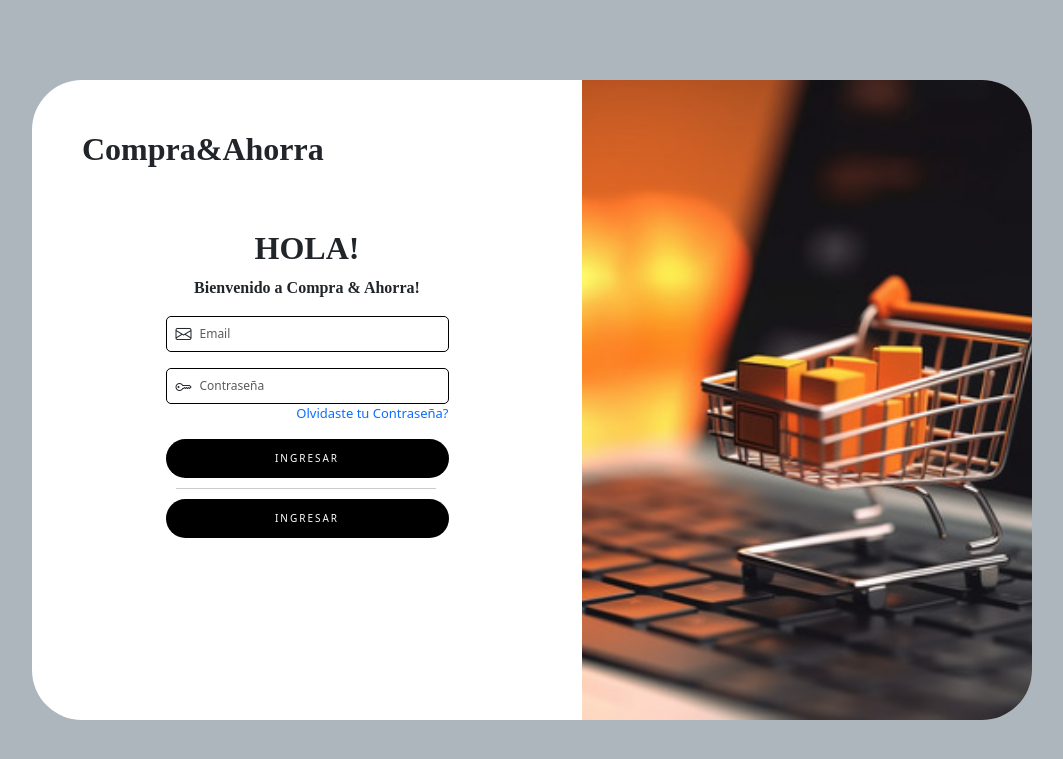
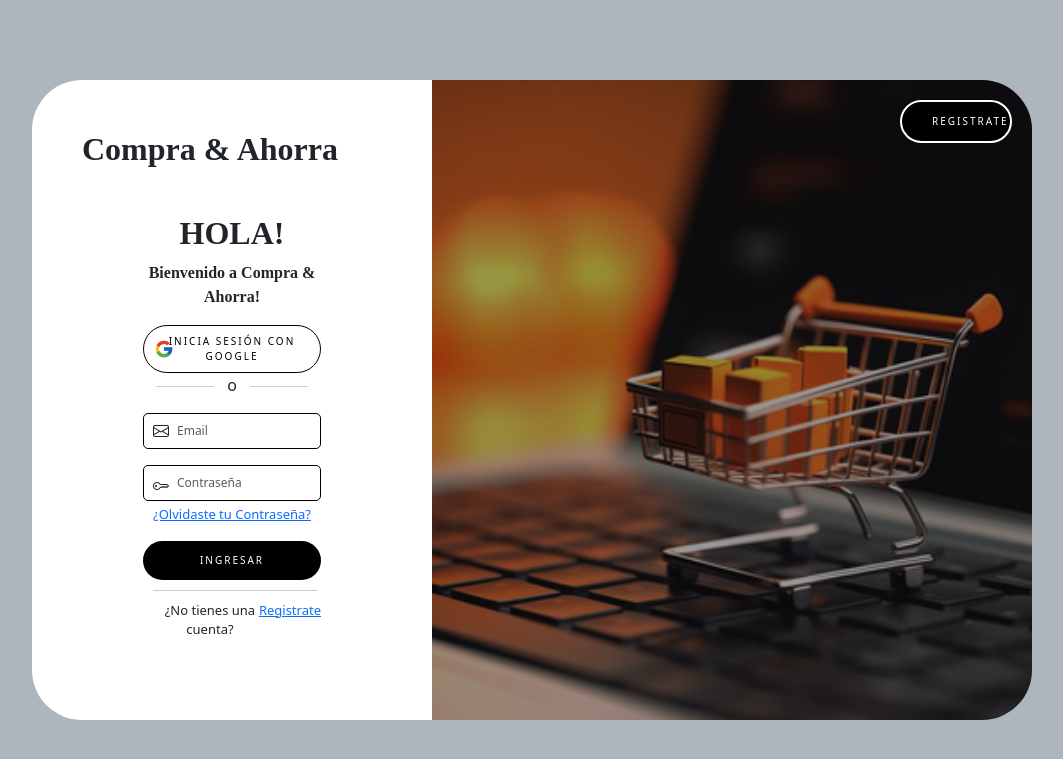
Before and after one commit to JeancarlosFR/Project-Compra-Ahorra, a Django app: page / in a window 1280 px wide. Shown: the top 759 px of the page, without its empty margins (108-1171 px from the left). Run offline with Django 5.2, Linux system fonts and the light colour scheme; some web fonts are replaced.

Commit message:
Ajustes en pagina de login

```diff
--- a/compraYahorraAPP/static/css/home.css
+++ b/compraYahorraAPP/static/css/home.css
@@ -20,8 +20,31 @@
 }
 
 /* Sección derecha */
+.background-image {
+    width: 100%;
+    height: 100%;
+    object-fit: cover;
+}
+
+.overlay-content {
+    position: absolute;
+    top: 0;
+    left: 0;
+    width: 100%;
+    height: 100%;
+    display: flex;
+    flex-direction: column;
+    padding: 20px;
+    align-items: end;
+    color: white;
+    background: rgba(0, 0, 0, 0.4); /* Un fondo semi-transparente opcional */
+    border-top-right-radius: 50px;                  /* Ancho del contenedor (puedes ajustarlo) */
+    border-bottom-right-radius: 50px;
+}
+
 .right-section {
-    flex: 1;                        /* Ocupa el 50% del espacio disponible */
+    flex: 2;
+    position: relative;                       /* Ocupa el 50% del espacio disponible */
     background-color: #ddd;         /* Color de fondo */
     height: 80%;
     border-top-right-radius: 50px;                  /* Ancho del contenedor (puedes ajustarlo) */
@@ -85,10 +108,10 @@ body{
     color: black;  /* Cambiar color en hover */
 }
 
-.btn-custom-register {
-    background-color: black;  /* Color de fondo personalizado */
-    border: none;               /* Sin bordes */
-    color: white;               /* Color del texto */
+.btn-custom-google {
+    background-color: white;  /* Color de fondo personalizado */
+    border: solid 1px black;               /* Sin bordes */
+    color: black;               /* Color del texto */
     padding: 12px 30px;         /* Espaciado interno */
     font-size: 10px;            /* Tamaño de la fuente */
     border-radius: 40px;        /* Bordes redondeados */
@@ -99,7 +122,27 @@ body{
 }
 
 /* Efecto hover */
-.btn-custom-register:hover {
+.btn-custom-google:hover {
+    background-color: gray;
+    color: black;  /* Cambiar color en hover */
+}
+
+
+.btn-custom-right {
+    background-color: black;  /* Color de fondo personalizado */
+    border: solid 2px white;
+    color: white;               /* Color del texto */
+    padding: 12px 30px;         /* Espaciado interno */
+    font-size: 10px;            /* Tamaño de la fuente */
+    border-radius: 40px;        /* Bordes redondeados */
+    text-transform: uppercase;  /* Convertir el texto a mayúsculas */
+    letter-spacing: 2px;        /* Espaciado entre letras */
+    transition: background-color 0.3s ease; /* Transición suave */
+    width: 20%;
+}
+
+/* Efecto hover */
+.btn-custom-right:hover {
     background-color: gray;
     color: black;  /* Cambiar color en hover */
 }
@@ -112,6 +155,28 @@ body{
     border-radius: 5px;
     color: black;
 } */
+
+.btn-icon{
+    position: relative;
+    width: 100%;
+}
+
+.btn-icon svg{
+    position: absolute;
+    top: 50%;
+    padding-right: 58px;
+    height: 20px;
+    transform: translateY(-50%);
+    pointer-events: none;
+}
+
+.btn-icon button{
+    padding-left: 30px;
+    width: 100%;
+    padding: 8px;
+    border: 1px solid black;
+    border-radius: 40px;
+}
 
 .input-icon {
   position: relative;
--- a/compraYahorraAPP/templates/home.html
+++ b/compraYahorraAPP/templates/home.html
@@ -16,11 +16,25 @@
 <body>
     <div class="container">
         <div class="left-section">
-            <h2 class="titulo">Compra&Ahorra</h2>
+            <h2 class="titulo">Compra & Ahorra</h2>
             <div class="card" >
                 <div class="card-body">
                   <h2 class="titulo">HOLA!</h2>
                   <p class="texto">Bienvenido a Compra & Ahorra!</p>
+                    <div class="btn-icon">
+                        <svg xmlns="http://www.w3.org/2000/svg" x="0px" y="0px" width="100" height="100" viewBox="0 0 48 48">
+                            <path fill="#fbc02d" d="M43.611,20.083H42V20H24v8h11.303c-1.649,4.657-6.08,8-11.303,8c-6.627,0-12-5.373-12-12	s5.373-12,12-12c3.059,0,5.842,1.154,7.961,3.039l5.657-5.657C34.046,6.053,29.268,4,24,4C12.955,4,4,12.955,4,24s8.955,20,20,20	s20-8.955,20-20C44,22.659,43.862,21.35,43.611,20.083z"></path><path fill="#e53935" d="M6.306,14.691l6.571,4.819C14.655,15.108,18.961,12,24,12c3.059,0,5.842,1.154,7.961,3.039	l5.657-5.657C34.046,6.053,29.268,4,24,4C16.318,4,9.656,8.337,6.306,14.691z"></path><path fill="#4caf50" d="M24,44c5.166,0,9.86-1.977,13.409-5.192l-6.19-5.238C29.211,35.091,26.715,36,24,36	c-5.202,0-9.619-3.317-11.283-7.946l-6.522,5.025C9.505,39.556,16.227,44,24,44z"></path><path fill="#1565c0" d="M43.611,20.083L43.595,20L42,20H24v8h11.303c-0.792,2.237-2.231,4.166-4.087,5.571	c0.001-0.001,0.002-0.001,0.003-0.002l6.19,5.238C36.971,39.205,44,34,44,24C44,22.659,43.862,21.35,43.611,20.083z"></path>
+                            </svg>
+                        <button type="submit" class="btn btn-custom-google">Inicia sesión con google</button>
+
+                    </div>
+
+                  <div style="text-align: center; display: flex;">
+                    <div style="width: 92%; height: 1px; background-color: #ccc; margin:13px;"></div>
+                    <p>o</p>
+                    <div style="width: 92%; height: 1px; background-color: #ccc; margin: 13px;"></div>
+                </div>
+
 
                   <form>
                     <div class="mb-3 input-icon">
@@ -30,19 +44,30 @@
                     <div class="mb-3 input-icon2">
                       <i class="bi bi-key"></i>
                       <input style="font-size: 12px; text-indent: 25px;" placeholder="Contraseña" type="password" class="form-control" id="exampleInputPassword1">
-                      <p  class="text-primary" style="text-align: end; font-size: small; font-weight: 500;">Olvidaste tu Contraseña?</p>
+                      <a href="" class="text-primary" style="text-align: end; font-size: small; font-weight: 500;">¿Olvidaste tu Contraseña?</a>
                     </div>
                     <button type="submit" class="btn btn-custom-login">Ingresar</button>
                   </form>
                   <div style="width: 92%; height: 1px; background-color: #ccc; margin: 10px;"></div>
-                  <button type="submit" class="btn btn-custom-register">Ingresar</button>
+                  <div style="text-align: center; display: flex;">
+                    <p style=" padding-left: 20px; font-size: small; font-weight: 500;">¿No tienes una cuenta?</p>
+                    <a href="" class="text-primary" style="padding-left: 2px; font-size: small; font-weight: 500;"> Registrate</a>
+                </div>
 
                 </div>
               </div>
         </div>
         <div class="right-section">
-            <img src="{% static 'img/Compra&Ahorra.jpg' %}" class="img-fluid" alt="...">
+            <!-- Imagen de fondo -->
+            <img src="{% static 'img/Compra&Ahorra.jpg' %}" class="img-fluid background-image" alt="...">
+
+            <!-- Contenedor para los componentes superpuestos -->
+            <div class="overlay-content">
+                <!-- Coloca aquí tus botones, textos, etc. -->
+                <button type="submit" class="btn btn-custom-right">Registrate</button>
+            </div>
         </div>
+
 
     </div>
 
```
